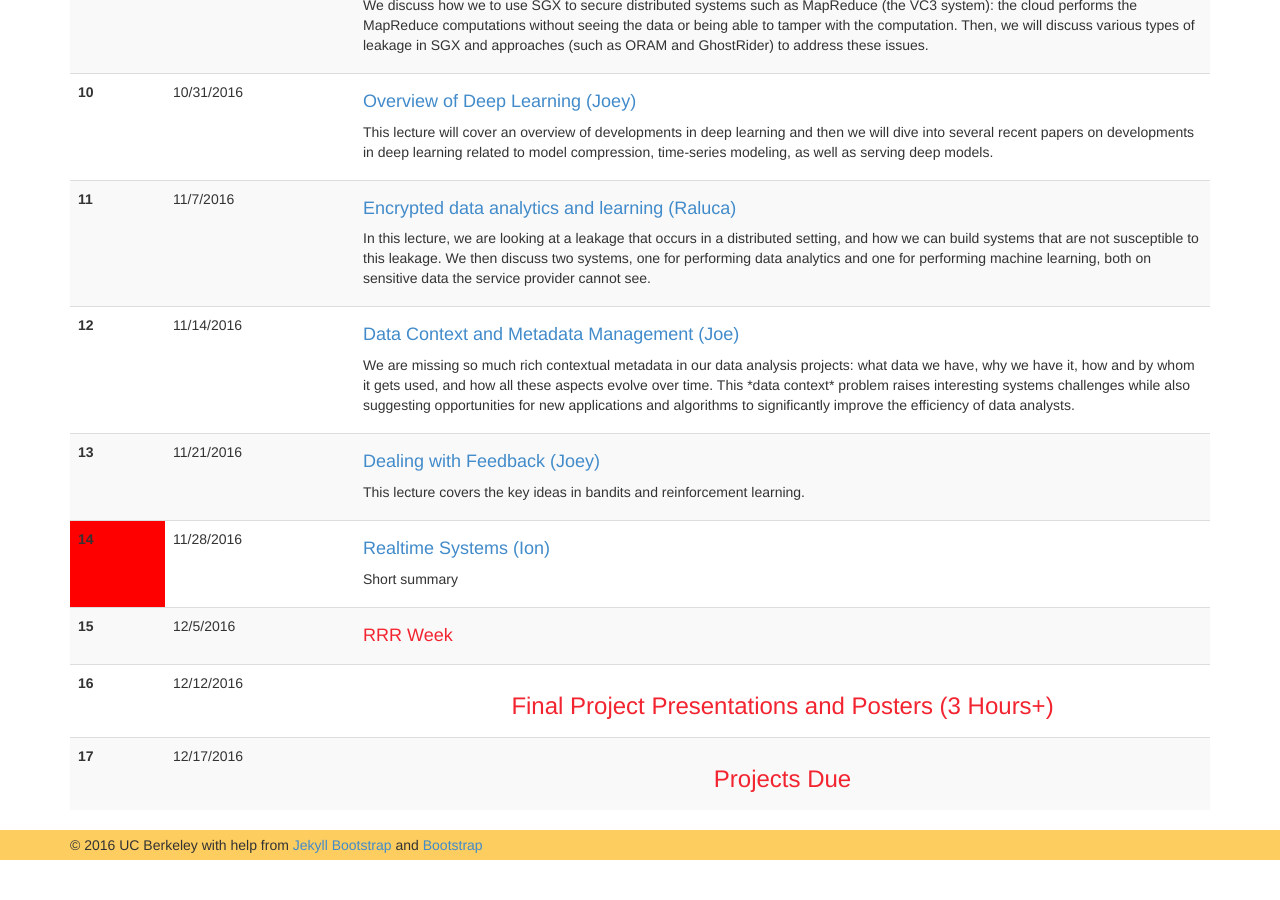
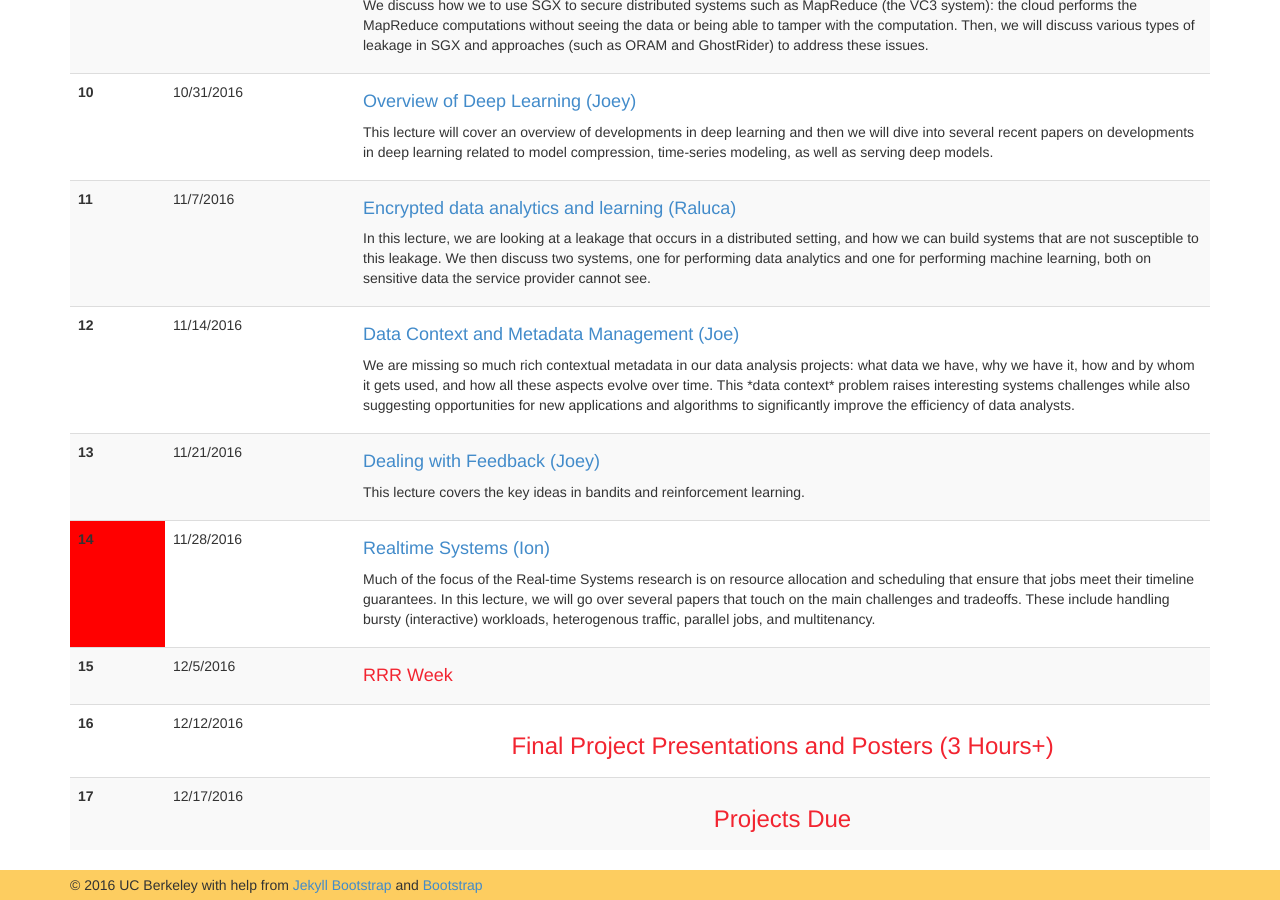
Before and after one commit to ucbrise/cs294-rise-fa16, a Jekyll site: the page built from syllabus.md, in a window 1280 px wide and 900 px high, scrolled down 1478 px. Built offline with Jekyll 4.4.1, drawn with Linux system fonts in a browser that asks for light colours; nearby versions of some CDN libraries; before the commit the page ends 2338 px from its top, so only the background shows below that.

Commit message:
Update syllabus.md

```diff
--- a/syllabus.md
+++ b/syllabus.md
@@ -215,7 +215,7 @@ We are missing so much rich contextual metadata in our data analysis projects: w
             </a>
          </h4>
          <p>
-            Short summary
+            Much of the focus of the Real-time Systems research is on resource allocation and scheduling that ensure that jobs meet their timeline guarantees. In this lecture, we will go over several papers that touch on the main challenges and tradeoffs. These include handling bursty (interactive) workloads, heterogenous traffic, parallel jobs, and multitenancy.
          </p>
       </td>
    </tr>
```
